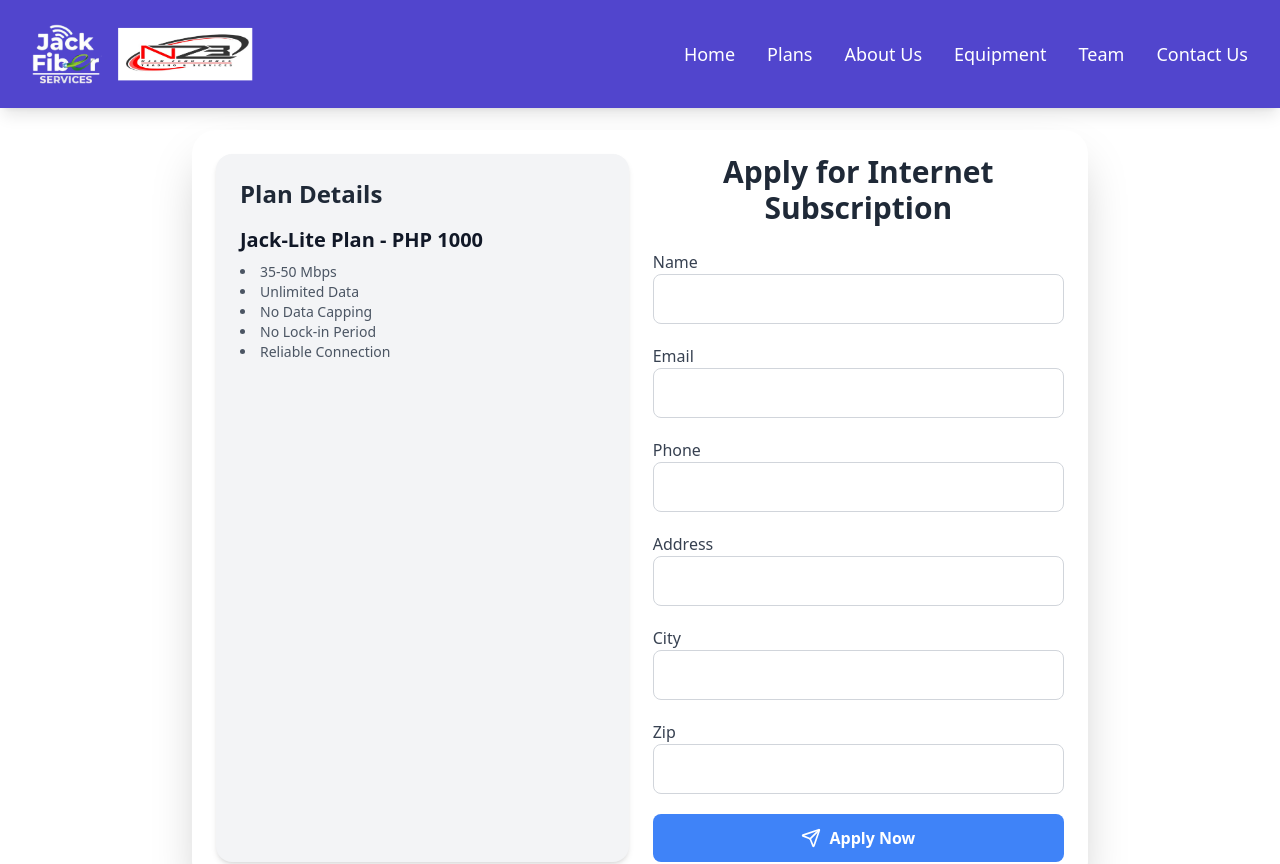
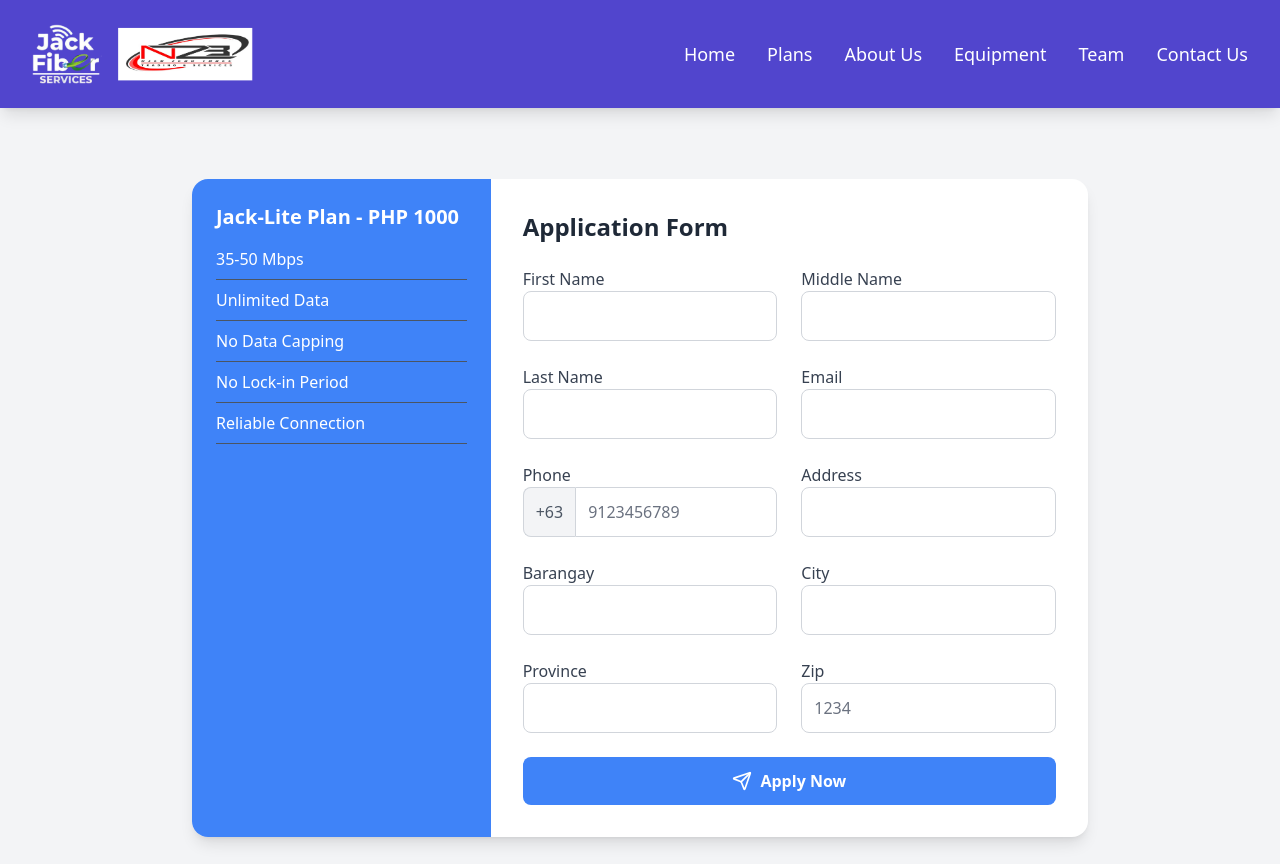
Before and after one commit to jlgc0000/switch-vite-fe, a React (Vite) app: page /plan/1 in a window 1280 px wide. Shown: the top 864 px of the page. Built offline with nearby package versions, Linux system fonts and the light colour scheme.

Commit message:
Update PlanPage.jsx

```diff
--- a/src/pages/PlanPage.jsx
+++ b/src/pages/PlanPage.jsx
@@ -1,33 +1,45 @@
 import { useState } from "react";
-import { useParams } from "react-router-dom";
-import { Send } from "lucide-react";
-import planData from "../data/plans.json"; // Import from local JSON
+import { useParams, useNavigate } from "react-router-dom";
+import { Send, Loader2, CheckCircle } from "lucide-react";
+import planData from "../data/plans.json";
 
 export default function SubscriptionForm() {
-  const { id } = useParams(); // Get plan ID from URL
-  const plans = planData.Plans || []; // Ensure it's an array
-  const plan = plans.find((p) => p.id === id) || plans[0]; // Find the plan, fallback to first plan
+  const { id } = useParams();
+  const navigate = useNavigate();
+  const plans = planData.Plans || [];
+  const plan = plans.find((p) => p.id === id) || plans[0];
 
-  const [formData, setFormData] = useState({
-    name: "",
-    email: "",
-    phone: "",
-    address: "",
-    city: "",
-    zip: "",
-    plan: plan?.id || "basic",
-  });
+  const initialFormState = {
+    FirstName: "",
+    MiddleName: "",
+    LastName: "",
+    Email: "",
+    Phone: "",
+    Address: "",
+    Barangay: "",
+    City: "",
+    Province: "",
+    Zip: "",
+  };
 
+
+
+  const [formData, setFormData] = useState(initialFormState);
   const [errors, setErrors] = useState({});
+  const [loading, setLoading] = useState(false);
+  const [submitted, setSubmitted] = useState(false);
 
   const validateForm = () => {
     let newErrors = {};
-    if (!formData.name.trim()) newErrors.name = "Full Name is required";
-    if (!formData.email.match(/^[^\s@]+@[^\s@]+\.[^\s@]+$/)) newErrors.email = "Invalid email format";
-    if (!formData.phone.match(/^\d{10}$/)) newErrors.phone = "Phone number must be 10 digits";
-    if (!formData.address.trim()) newErrors.address = "Address is required";
-    if (!formData.city.trim()) newErrors.city = "City is required";
-    if (!formData.zip.match(/^\d{5}$/)) newErrors.zip = "ZIP Code must be 5 digits";
+    if (!formData.FirstName.trim()) newErrors.FirstName = "First Name is required";
+    if (!formData.LastName.trim()) newErrors.LastName = "Last Name is required";
+    if (!formData.Email.match(/^[^\s@]+@[^\s@]+\.[^\s@]+$/)) newErrors.Email = "Invalid email format";
+    if (!formData.Phone.match(/^\d{10}$/)) newErrors.Phone = "Phone number must be 10 digits";
+    if (!formData.Address.trim()) newErrors.Address = "Address is required";
+    if (!formData.Barangay.trim()) newErrors.Barangay = "Barangay is required";
+    if (!formData.City.trim()) newErrors.City = "City is required";
+    if (!formData.Province.trim()) newErrors.Province = "Province is required";
+    if (!formData.Zip.match(/^\d{4}$/)) newErrors.Zip = "ZIP Code must be 4 digits";
 
     setErrors(newErrors);
     return Object.keys(newErrors).length === 0;
@@ -37,62 +49,123 @@ export default function SubscriptionForm() {
     setFormData({ ...formData, [e.target.name]: e.target.value });
   };
 
-  const handleSubmit = (e) => {
+  const handleSubmit = async (e) => {
     e.preventDefault();
-    if (validateForm()) {
-      alert("Subscription Applied Successfully!");
+    if (!validateForm()) return;
+
+    setLoading(true);
+
+    // Add Plan to the data sent to Google Sheets
+    const dataToSend = {
+      ...formData,
+      Plan: `${plan?.title} - PHP ${plan?.monthly}`,
+    };
+
+    try {
+      await fetch("https://script.google.com/macros/s/AKfycbw0cxnS0_wpd61FAAxLwHlT_Pn3v8bnFybZw9GTtrJ85imxQpFnZJ2bn5sBqmRq3YSAWg/exec", {
+        method: "POST",
+        mode: "no-cors", // Google Apps Script requires no-cors for public endpoints
+        headers: {
+          "Content-Type": "application/json",
+        },
+        body: JSON.stringify(dataToSend),
+      });
+      setSubmitted(true);
+      setFormData(initialFormState);
+    } catch (error) {
+      alert("Submission failed.");
+    } finally {
+      setLoading(false);
     }
   };
 
-  const features = plan?.description ? plan.description.split(",").map(item => item.trim()) : [];
+  const handleGoBack = () => {
+    setFormData(initialFormState);
+    setSubmitted(false);
+    navigate("/");
+  };
 
   return (
-    <div className="flex items-center justify-center min-h-screen bg-gradient-to-br">
-      <div className="w-full max-w-4xl p-6 bg-white shadow-2xl rounded-3xl flex flex-col md:flex-row gap-6">
-        <div className="md:w-1/2 p-6 bg-gray-100 rounded-2xl shadow-md">
-          <h3 className="text-2xl font-bold text-gray-800">Plan Details</h3>
-          {plan ? (
-            <div className="mt-4">
-              <h4 className="text-xl font-semibold text-gray-900">{plan.title} - PHP {plan.monthly}</h4>
-              {features.length > 0 && (
-                <ul className="list-disc list-inside text-sm text-gray-600 mt-2">
-                  {features.map((feature, index) => (
-                    <li key={index}>{feature}</li>
+    <div className="min-h-screen bg-gray-100 flex flex-col items-center justify-center p-6">
+      <div className="w-full max-w-4xl bg-white shadow-lg rounded-2xl overflow-hidden flex">
+        <div className="w-1/3 bg-blue-500 text-white p-6">
+          <h2 className="text-xl font-bold mb-4">{plan?.title} - PHP {plan?.monthly}</h2>
+          <ul className="space-y-2">
+            {plan?.description?.split(",").map((item, index) => (
+              <li key={index} className="border-b border-gray-600 pb-2">{item}</li>
             ))}
           </ul>
-              )}
         </div>
+        <div className="w-2/3 p-8">
+          {submitted ? (
+            <div className="text-center h-96">
+              <CheckCircle className="text-green-600 mt-20 w-20 h-24 mx-auto" />
+              <h2 className="text-4xl font-bold text-green-600 mt-4">🎉 Thank You!</h2>
+              <p className="text-gray-700 mt-2">Your application has been successfully submitted.</p>
+              <button onClick={handleGoBack} className="mt-4 px-5 py-2 bg-blue-500 text-white rounded-lg hover:bg-blue-600 transition">
+                Go Back
+              </button>
+            </div>
+          ) : (<>
+          <h2 className="text-2xl font-bold text-gray-800 mb-6">Application Form</h2>
+            <form onSubmit={handleSubmit} className="space-y-6">
+              <div className="grid grid-cols-1 md:grid-cols-2 gap-6">
+                {Object.entries(formData).map(([key, value]) => (
+                  <div key={key}>
+                    <label className="block font-medium text-gray-700">{key.replace(/([A-Z])/g, ' $1')}</label>
+                    {key === "Phone" ? (
+                      <div className="flex">
+                        <span className="inline-flex items-center px-3 rounded-l-lg border border-r-0 border-gray-300 bg-gray-100 text-gray-600">
+                          +63
+                        </span>
+                        <input
+                          type="tel"
+                          name="Phone"
+                          maxLength={10}
+                          pattern="\d{10}"
+                          value={value}
+                          onChange={e => {
+                            // Only allow digits, max 10
+                            const digits = e.target.value.replace(/\D/g, '').slice(0, 10);
+                            setFormData({ ...formData, Phone: digits });
+                          }}
+                          className={`w-full border p-3 rounded-r-lg focus:ring-2 ${errors.Phone ? "border-red-500 focus:ring-red-500" : "border-gray-300 focus:ring-blue-500"}`}
+                          placeholder="9123456789"
+                        />
+                      </div>
+                    ) : key === "Zip" ? (
+                      <input
+                        type="tel"
+                        name="Zip"
+                        maxLength={4}
+                        pattern="\d{4}"
+                        value={value}
+                        onChange={e => {
+                          // Only allow digits, max 4
+                          const digits = e.target.value.replace(/\D/g, '').slice(0, 4);
+                          setFormData({ ...formData, Zip: digits });
+                        }}
+                        className={`w-full border p-3 rounded-lg focus:ring-2 ${errors.Zip ? "border-red-500 focus:ring-red-500" : "border-gray-300 focus:ring-blue-500"}`}
+                        placeholder="1234"
+                      />
                     ) : (
-            <p className="text-gray-600">Loading plan details...</p>
-          )}
-        </div>
-
-        <div className="md:w-1/2">
-          <h2 className="text-3xl font-bold text-center mb-6 text-gray-800">Apply for Internet Subscription</h2>
-          <form onSubmit={handleSubmit} className="space-y-5">
-            {Object.entries(formData).map(([key, value]) => (
-              key !== "plan" && (
-                <div key={key}>
-                  <label htmlFor={key} className="block font-medium text-gray-700">
-                    {key.charAt(0).toUpperCase() + key.slice(1).replace("zip", "ZIP Code")}
-                  </label>
                       <input
-                    type={key === "email" ? "email" : "text"}
-                    id={key}
+                        type={key === "Email" ? "email" : "text"}
                         name={key}
                         value={value}
                         onChange={handleChange}
-                    required
                         className={`w-full border p-3 rounded-lg focus:ring-2 ${errors[key] ? "border-red-500 focus:ring-red-500" : "border-gray-300 focus:ring-blue-500"}`}
                       />
+                    )}
                     {errors[key] && <p className="text-red-500 text-sm mt-1">{errors[key]}</p>}
                   </div>
-              )
                 ))}
-            <button type="submit" className="w-full bg-blue-500 hover:bg-blue-600 text-white font-bold p-3 rounded-lg flex items-center justify-center gap-2 transition duration-300">
-              <Send size={20} /> Apply Now
+              </div>
+              <button type="submit" className="w-full bg-blue-500 hover:bg-blue-600 text-white font-bold p-3 rounded-lg flex items-center justify-center gap-2 transition">
+                {loading ? <Loader2 className="animate-spin" size={20} /> : <><Send size={20} /> Apply Now</>}
               </button>
             </form>
+          </>)}
         </div>
       </div>
     </div>
```
Lines whose indentation alone changed are shown as unchanged.
